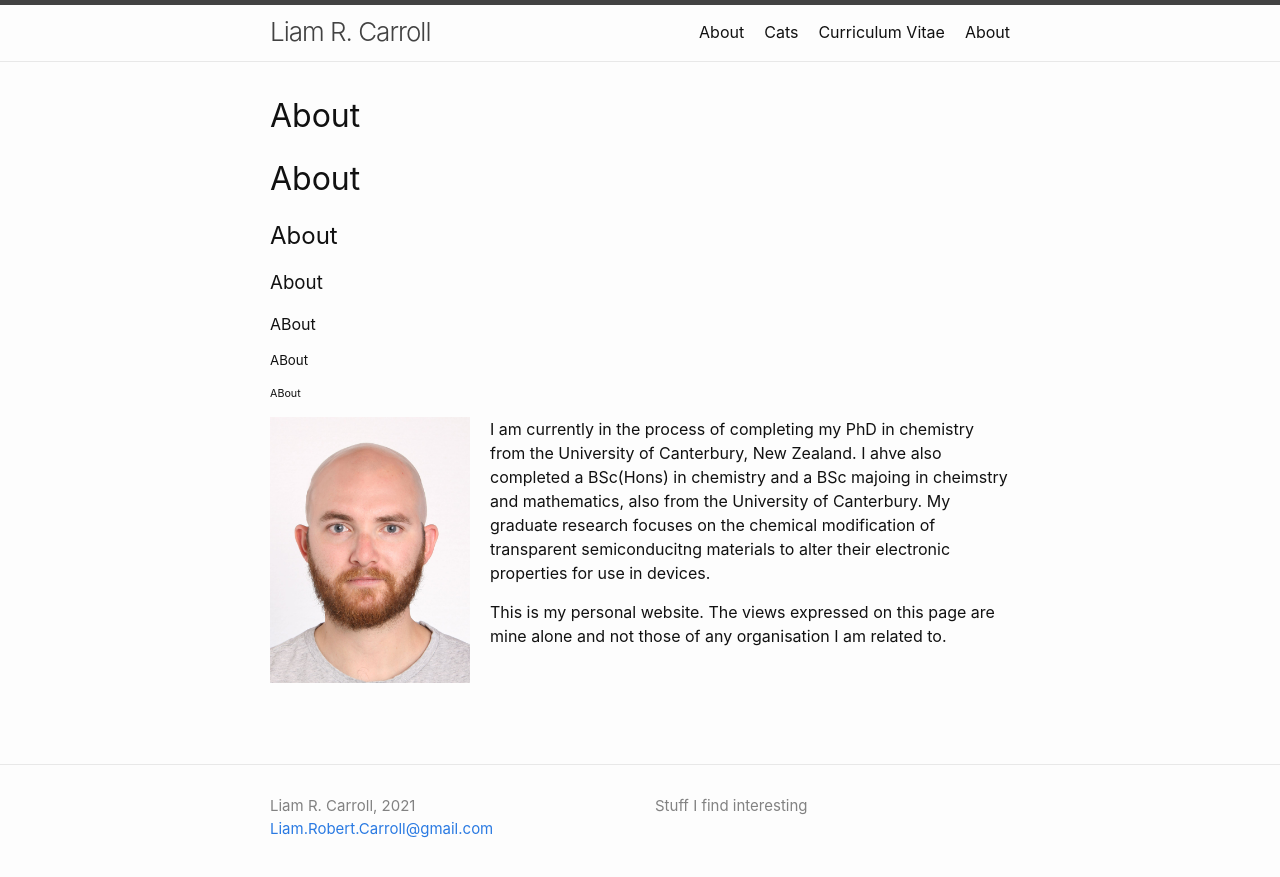
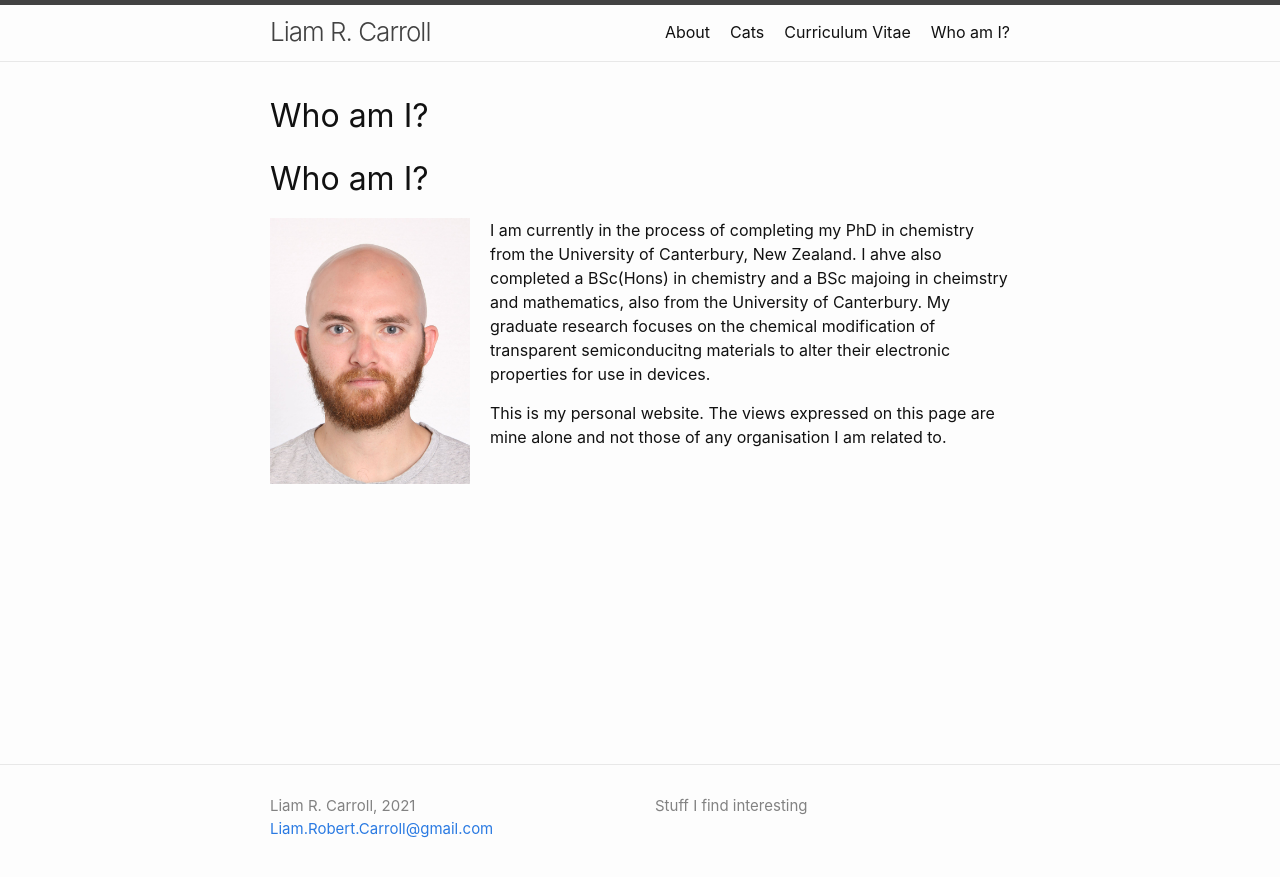
Before and after one commit to LRCarroll/LRCarroll, a Jekyll site: the page built from index.md, in a window 1280 px wide. Shown: the top 877 px of the page. Built offline with Jekyll 4.4.1, drawn with Linux system fonts in a browser that asks for light colours; our own code applies the rules of GitHub Pages for plain Markdown files.

Commit message:
Who am I

```diff
--- a/index.md
+++ b/index.md
@@ -2,14 +2,10 @@
 layout: home
 ---
 
-# About
-## About
-### About
-#### ABout
-##### ABout
-###### ABout
+# Who am I?
+
 <img src="assets/Photo.jpg" width="200" style="float:left; margin-right:20px;">
 
- I am currently in the process of completing my PhD in chemistry from the University of Canterbury, New Zealand. I ahve also completed a BSc(Hons) in chemistry and a BSc majoing in cheimstry and mathematics, also from the University of Canterbury. My graduate research focuses on the chemical modification of transparent semiconducitng materials to alter their electronic properties for use in devices.
+I am currently in the process of completing my PhD in chemistry from the University of Canterbury, New Zealand. I ahve also completed a BSc(Hons) in chemistry and a BSc majoing in cheimstry and mathematics, also from the University of Canterbury. My graduate research focuses on the chemical modification of transparent semiconducitng materials to alter their electronic properties for use in devices.
 
 This is my personal website. The views expressed on this page are mine alone and not those of any organisation I am related to.
```
